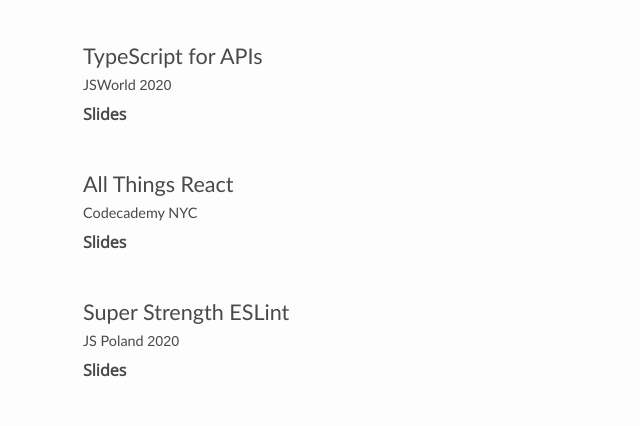
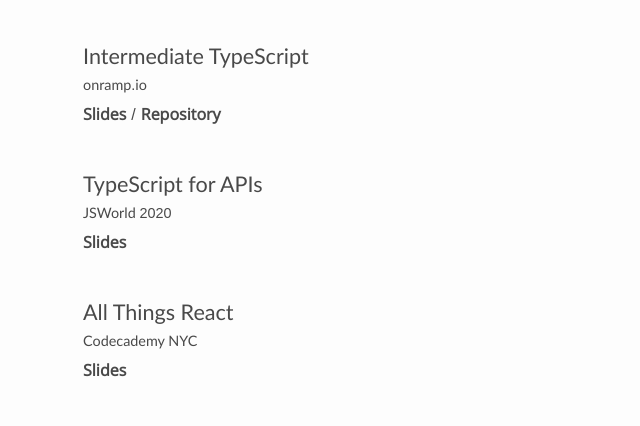
Before and after one commit to JoshuaKGoldberg/joshuakgoldberg-dot-com-old, a website: page src/index.html in a window 1280 px wide. Shown: the part 336-762 px from the top of the page, without its empty margins (17-657 px from the left). Drawn offline with Linux system fonts and the light colour scheme.

Commit message:
Added onramp talk

```diff
--- a/src/index.html
+++ b/src/index.html
@@ -92,6 +92,37 @@
         <h2>Talks</h2>
 
         <ul class="groups callout-groups">
+          <li class="group callout-group">
+            <a
+              class="recipient"
+              href="https://www.onramp.io"
+              rel="noopener"
+              target="_blank"
+            >
+              <h3>Intermediate TypeScript</h3>
+              onramp.io
+            </a>
+            <p class="links">
+              <a
+                aria-label="Slides: Intermediate TypeScript"
+                href="https://1drv.ms/p/s!AvUc1cvPrJnWvtE872I9orq06967mw?e=GHadAM"
+                rel="noopener"
+                target="_blank"
+              >
+                Slides
+              </a>
+              /
+
+              <a
+                aria-label="Repository: Intermediate TypeScript"
+                href="https://github.com/JoshuaKGoldberg/intermediate-typescript-onramp"
+                rel="noopener"
+                target="_blank"
+              >
+                Repository
+              </a>
+            </p>
+          </li>
           <li class="group callout-group">
             <a
               class="recipient"
```
